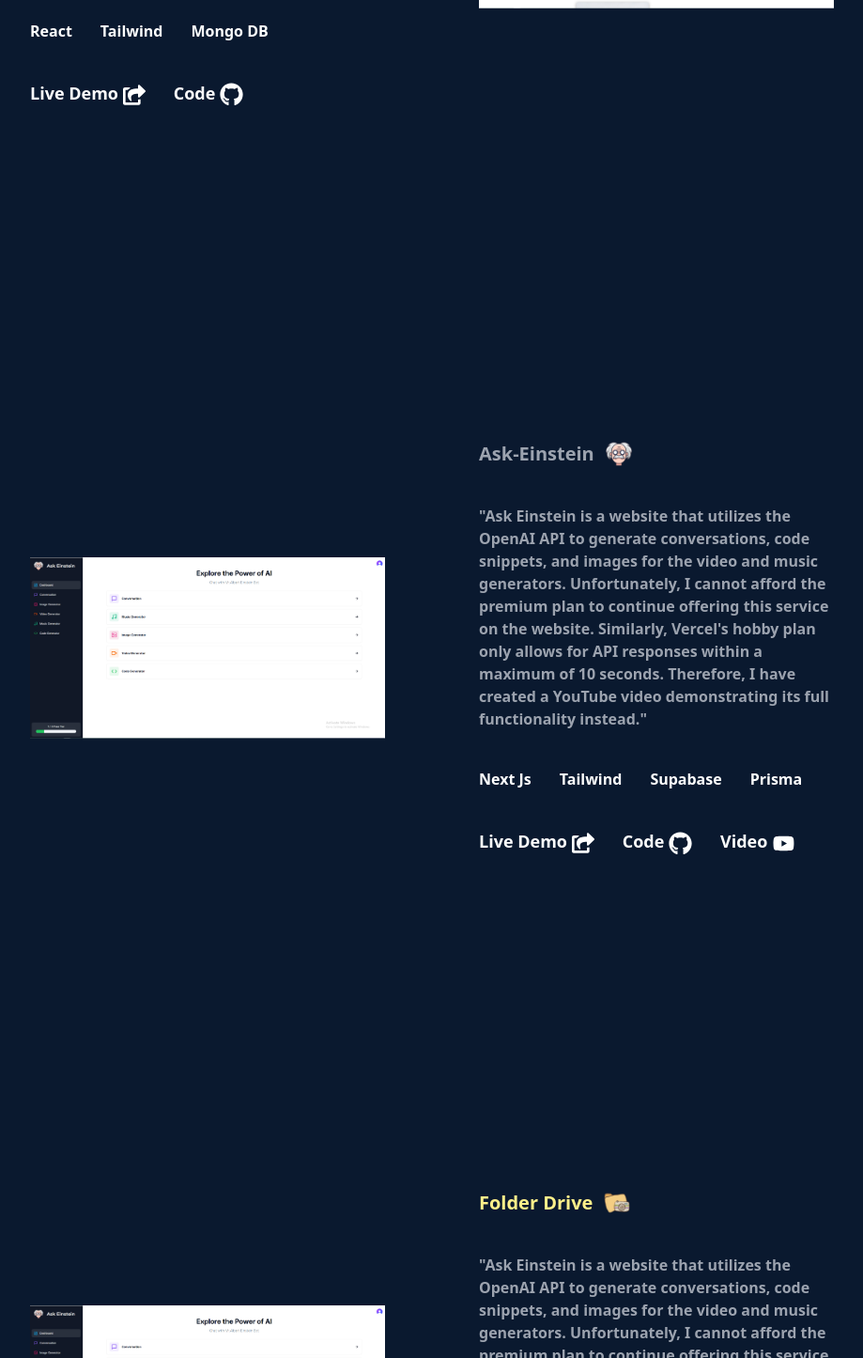
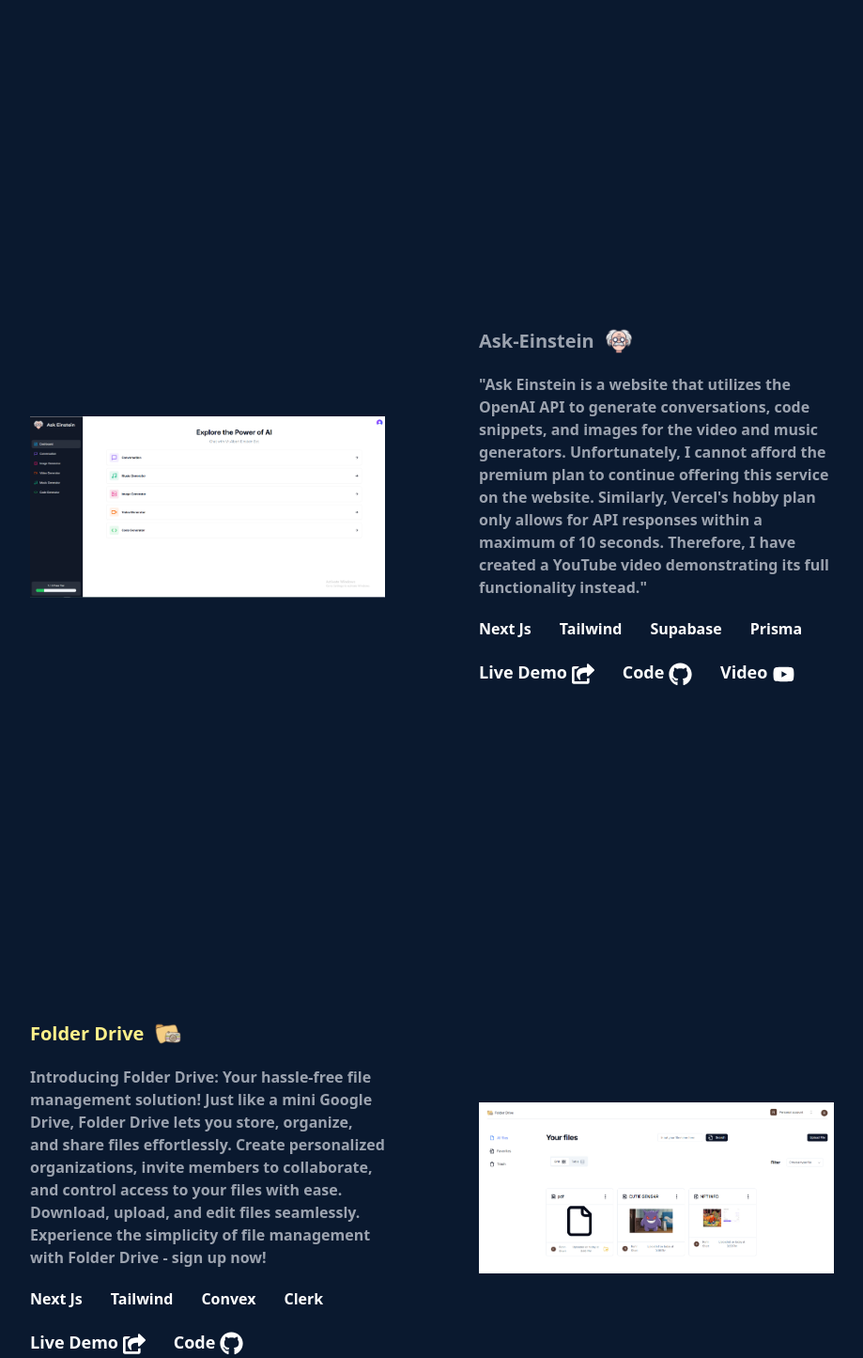
Before and after one commit to ginlord111/portoflio, a React (Vite) app in the folder my-portfolio/: page / in a window 1280 px wide. Shown: the part 2767-4212 px from the top of the page at 94% size, without its empty margins (180-1099 px from the left). Built offline with nearby package versions, Linux system fonts and the light colour scheme.

Commit message:
updated project

```diff
--- a/my-portfolio/src/components/SideBar.tsx
+++ b/my-portfolio/src/components/SideBar.tsx
@@ -25,7 +25,7 @@
           </a>
         </li>
         <li className="w-[160px] ml-[-100px] hover:ml-[1px] bg-[#565f69] duration-300 px-15 py-2 rounded-sm">
-          <a href="https://drive.google.com/file/d/1MusRHApT2iw86rDGUnDJBVf6MPuLZJcD/view?usp=sharing" target='_blank' className="flex justify-between items-center">
+          <a href="https://drive.google.com/file/d/1T3qf20k1nXDNz4JAnhpUe9EhuHm4_TOb/view?usp=drive_link" target='_blank' className="flex justify-between items-center">
             Resume <BsFillPersonLinesFill size={30} />
           </a>
         </li>
--- a/my-portfolio/src/components/Work.tsx
+++ b/my-portfolio/src/components/Work.tsx
@@ -2,7 +2,7 @@
 import { faSpotify } from "@fortawesome/free-brands-svg-icons";
 import { FaGithub, FaShareSquare } from "react-icons/fa";
 import { PiBowlFoodFill } from "react-icons/pi";
-import AOS, { AosEvent } from 'aos';
+import AOS, { AosEvent } from "aos";
 import "aos/dist/aos.css";
 import { useEffect } from "react";
 import spotifyImage from "/src/assets/projectSpotify.png";
@@ -10,25 +10,28 @@
 import askEinsteinWeb from "/src/assets/ask-einstein-pic.png";
 import einsteinIcon from "/src/assets/einstein.png";
 import folderDriveIcon from "/src/assets/folder-picture-iconn.png";
-import {AiFillYoutube} from 'react-icons/ai';
+import { AiFillYoutube } from "react-icons/ai";
+import folderDrivePage from "/src/assets/FolderDrivePage.png"
 const Work = () => {
   useEffect(() => {
     AOS.init({
       offset: 300,
     });
-    document.addEventListener('aos:in', handleAOSIn);
+    document.addEventListener("aos:in", handleAOSIn);
 
     return () => {
-      document.removeEventListener('aos:in', handleAOSIn);
+      document.removeEventListener("aos:in", handleAOSIn);
     };
   }, []);
   const handleAOSIn = (event: AosEvent | any) => {
     const animatedElement = event.detail;
-    const animatedChild = animatedElement.querySelector('.animated') as HTMLElement;
+    const animatedChild = animatedElement.querySelector(
+      ".animated"
+    ) as HTMLElement;
     if (animatedChild) {
-      animatedChild.classList.add('opacity-100');
+      animatedChild.classList.add("opacity-100");
     }
-    animatedElement.removeAttribute('data-aos');
+    animatedElement.removeAttribute("data-aos");
   };
 
   return (
@@ -47,7 +50,7 @@
             <img src={spotifyImage} alt="none" className="w-full" />
           </div>
           <div
-            className="flex flex-col flex-[0.50] justify-between max-w-[400px] gap-[2.5em]"
+            className="flex flex-col flex-[0.50] justify-between max-w-[400px] gap-5"
             data-aos="fade-left"
           >
             <h2 className="text-green-400 font-semibold h-full text-xl">
@@ -89,7 +92,7 @@
         {/*/RECIPE PROJECT*/}
         <div className="flex  md:flex-row flex-col-reverse w-[70%] items-center justify-center p-5  gap-[100px] mt-[40px]">
           <div
-            className="flex flex-col  flex-[0.50] justify-between max-w-[400px] gap-[2.5em]"
+            className="flex flex-col  flex-[0.50] justify-between max-w-[400px] gap-5"
             data-aos="fade-right"
           >
             <h2 className="text-white font-semibold h-full text-xl">
@@ -135,7 +138,6 @@
 
         {/*/ASK-EINSTEIN */}
         <div className="flex  md:flex-row flex-col-reverse w-[70%] items-center justify-center p-5  gap-[100px] mt-[300px]">
-
           <div
             className="flex items-center truncate lg:flex-[0.50]  justify-center relative"
             data-aos="fade-right"
@@ -143,7 +145,7 @@
             <img src={askEinsteinWeb} alt="none" className="" />
           </div>
           <div
-            className="flex flex-col  flex-[0.50] justify-between max-w-[400px] gap-[2.5em]"
+            className="flex flex-col  flex-[0.50] justify-between max-w-[400px] gap-5"
             data-aos="fade-left"
           >
             <div className="flex gap-x-3">
@@ -183,7 +185,7 @@
               </a>
               <a href="https://youtu.be/PqELbS5Tlxw" target="_blank">
                 <p>
-                  Video <AiFillYoutube className="inline-block" size={25}/>
+                  Video <AiFillYoutube className="inline-block" size={25} />
                 </p>
               </a>
             </div>
@@ -191,17 +193,16 @@
         </div>
 
         {/* FOLDER DRIVE */}
-        <div className="flex  md:flex-row flex-col-reverse w-[70%] items-center justify-center p-5  gap-[100px] mt-[300px]">
-
+        <div className="flex flex-col-reverse w-[70%] items-center justify-center p-5  gap-[100px] mt-[300px] md:flex-row-reverse">
           <div
             className="flex items-center truncate lg:flex-[0.50]  justify-center relative"
-         data-aos="fade-right"
+            data-aos="fade-left"
           >
-        <img src={askEinsteinWeb} alt="none" className="" />
+            <img src={folderDrivePage} alt="none" className="" />
           </div>
           <div
-         className="flex flex-col  flex-[0.50] justify-between max-w-[400px] gap-[2.5em]"
-         data-aos="fade-left"
+            className="flex flex-col  flex-[0.50] justify-between max-w-[400px] gap-5"
+            data-aos="fade-right"
           >
             <div className="flex gap-x-3">
               <h2 className="text-yellow-200 font-semibold h-full text-xl">
@@ -210,37 +211,32 @@
               <img src={folderDriveIcon} alt="none" className="w-7 h-7" />
             </div>
             <p className="text-base text-gray-400 font-semibold">
-           "Ask Einstein is a website that utilizes the OpenAI API to
-           generate conversations, code snippets, and images for the video
-           and music generators. Unfortunately, I cannot afford the premium
-           plan to continue offering this service on the website. Similarly,
-           Vercel's hobby plan only allows for API responses within a maximum
-           of 10 seconds. Therefore, I have created a YouTube video
-           demonstrating its full functionality instead."
+              Introducing Folder Drive: Your hassle-free file management
+              solution! Just like a mini Google Drive, Folder Drive lets you
+              store, organize, and share files effortlessly. Create personalized
+              organizations, invite members to collaborate, and control access
+              to your files with ease. Download, upload, and edit files
+              seamlessly. Experience the simplicity of file management with
+              Folder Drive - sign up now!
             </p>
             <div className="flex gap-[30px] text-white font-bold">
               <p>Next Js</p>
               <p>Tailwind</p>
-           <p>Supabase</p>
-           <p>Prisma</p>
+              <p>Convex</p>
+              <p>Clerk</p>
             </div>
             <div className="flex gap-[30px] text-white font-bold text-lg cursor-pointer">
-           <a href="https://ask-einstein.vercel.app/" target="_blank">
+              <a href="https://folder-drive.vercel.app/" target="_blank">
                 <p>
                   Live Demo <FaShareSquare className="inline-block" size={24} />
                 </p>
               </a>
               <a
-             href="https://github.com/ginlord111/ask-einsteinv2.git"
+                href="https://github.com/ginlord111/folder-drive"
                 target="_blank"
               >
                 <p>
                   Code <FaGithub className="inline-block" size={25} />
-             </p>
-           </a>
-           <a href="https://youtu.be/PqELbS5Tlxw" target="_blank">
-             <p>
-               Video <AiFillYoutube className="inline-block" size={25}/>
                 </p>
               </a>
             </div>
```
Also changed, not shown: my-portfolio/src/assets/Folder-Drive-Page.png (added), my-portfolio/src/assets/FolderDrivePage.png (added). Lines whose indentation alone changed are shown as unchanged.
